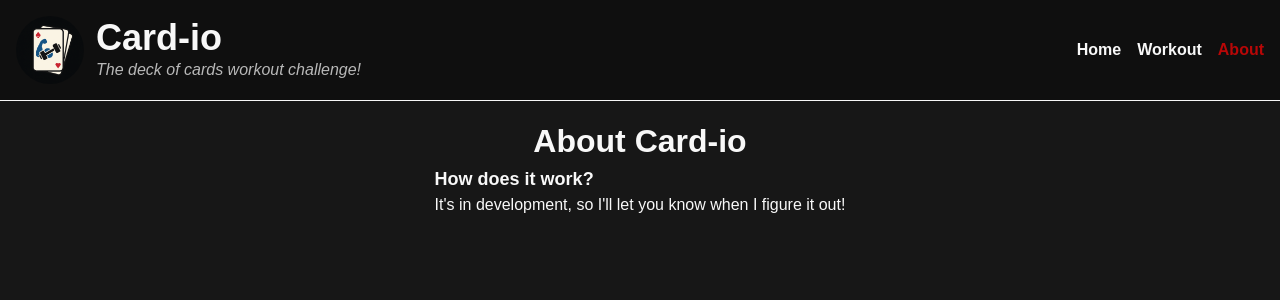
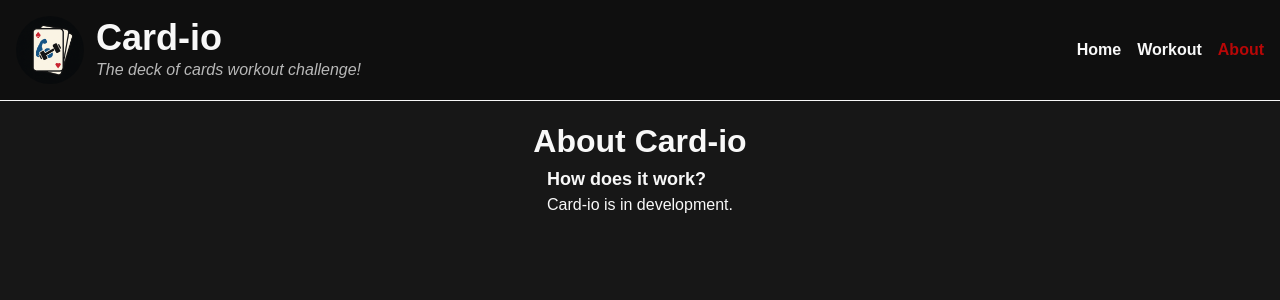
Before and after one commit to natep1123/Card-io, a Next.js app: page /about in a window 1280 px wide. Shown: the top 300 px of the page. Built offline with nearby package versions, Linux system fonts and the light colour scheme.

Commit message:
Removed apostrophes in about page causing deployment error

```diff
--- a/src/app/about/page.js
+++ b/src/app/about/page.js
@@ -4,7 +4,7 @@ export default function AboutPage() {
       <h2>About Card-io</h2>
       <div className="text-left">
         <h3 className="text-lg font-semibold">How does it work?</h3>
-        <p>It's in development, so I'll let you know when I figure it out!</p>
+        <p>Card-io is in development.</p>
       </div>
     </main>
   );
```
